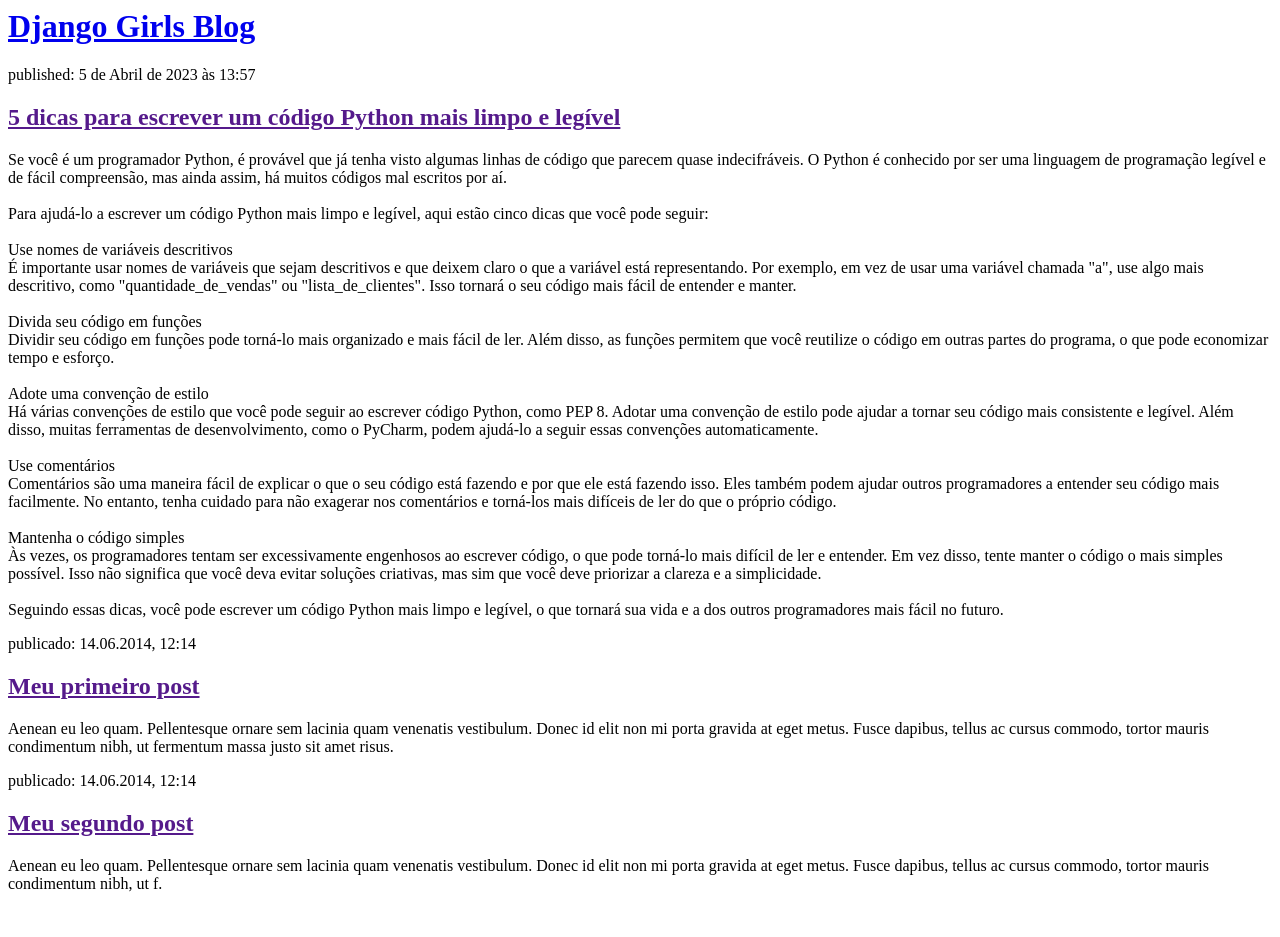
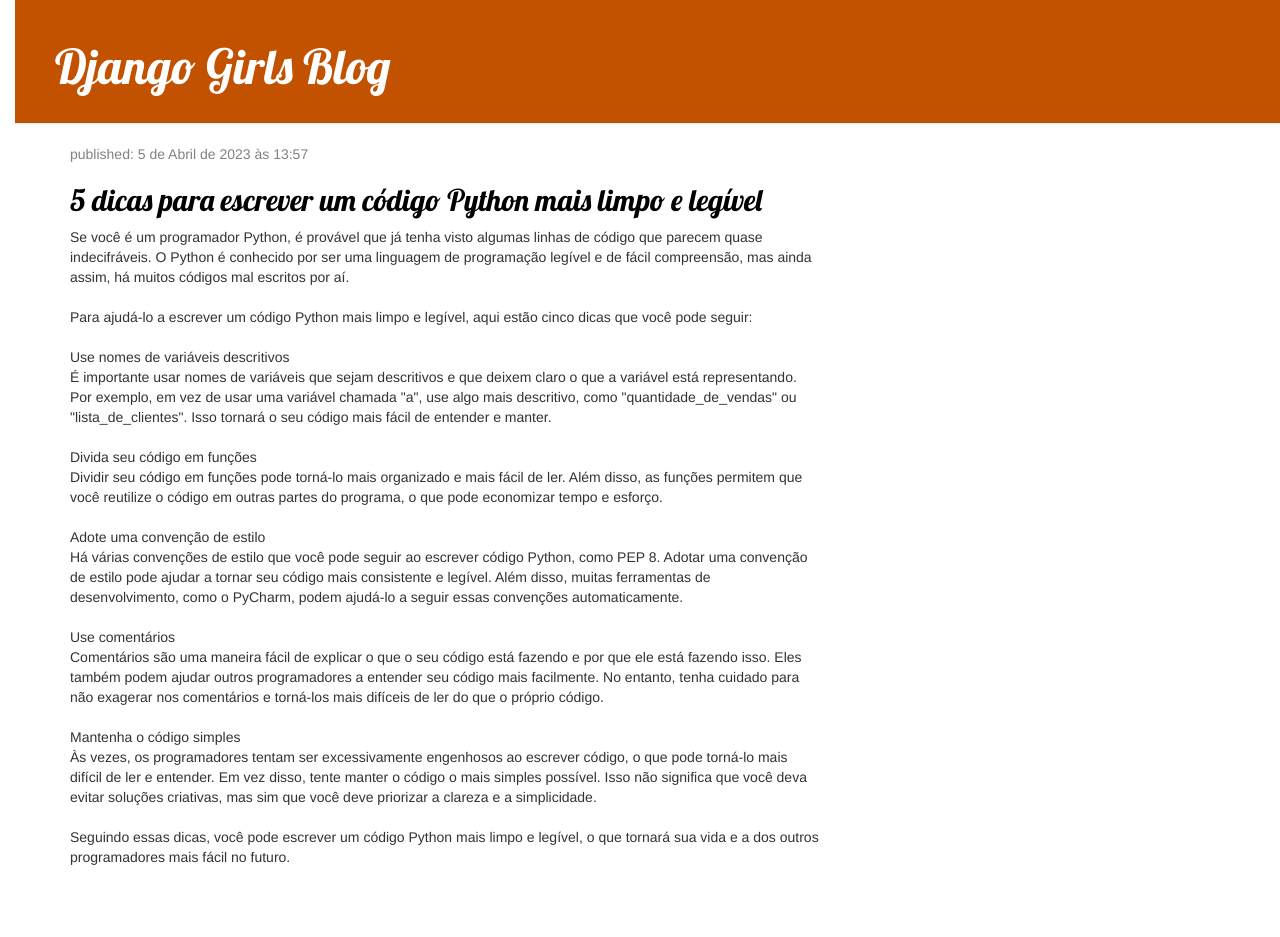
Before and after one commit to MaikDouglasOficial/meusite, a Django app: page / in a window 1280 px wide. Before the commit the page ends 892 px from the top, so only its background shows below. Run offline with Django 4.2, Linux system fonts and the light colour scheme; data comes from the database, SQL or seed files in the repository; some libraries are stand-ins or nearby versions.

Commit message:
Adicionando css a pagina.

```diff
--- /dev/null
+++ b/blog/static/css/blog.css
@@ -0,0 +1,55 @@
+h1 a, h2 a {
+    color: #C25100;
+    font-family: 'Lobster';
+}
+
+body {
+    padding-left: 15px;
+}
+
+.page-header {
+    background-color: #C25100;
+    margin-top: 0;
+    padding: 20px 20px 20px 40px;
+}
+
+.page-header h1, .page-header h1 a, .page-header h1 a:visited, .page-header h1 a:active {
+    color: #ffffff;
+    font-size: 36pt;
+    text-decoration: none;
+}
+
+.content {
+    margin-left: 40px;
+}
+
+h1, h2, h3, h4 {
+    font-family: 'Lobster', cursive;
+}
+
+.date {
+    color: #828282;
+}
+
+.save {
+    float: right;
+}
+
+.post-form textarea, .post-form input {
+    width: 100%;
+}
+
+.top-menu, .top-menu:hover, .top-menu:visited {
+    color: #ffffff;
+    float: right;
+    font-size: 26pt;
+    margin-right: 20px;
+}
+
+.post {
+    margin-bottom: 70px;
+}
+
+.post h2 a, .post h2 a:visited {
+    color: #000000;
+}
--- a/blog/templates/blog/post_list.html
+++ b/blog/templates/blog/post_list.html
@@ -1,30 +1,33 @@
+{% load static %}
 <html>
     <head>
-        <title>Blog Django Girls</title>
+        <title>Django Girls blog</title>
+        <link rel="stylesheet" href="//maxcdn.bootstrapcdn.com/bootstrap/3.2.0/css/bootstrap.min.css">
+        <link rel="stylesheet" href="//maxcdn.bootstrapcdn.com/bootstrap/3.2.0/css/bootstrap-theme.min.css">
+        <link rel="stylesheet" href="{% static 'css/blog.css' %}">
+        <link href="//fonts.googleapis.com/css?family=Lobster&subset=latin,latin-ext" rel="stylesheet" type="text/css">
     </head>
     <body>
-        <div>
+        <div class="page-header">
             <h1><a href="/">Django Girls Blog</a></h1>
         </div>
 
         {% for post in posts %}
-    <div>
+           <div class="content container">
+    <div class="row">
+        <div class="col-md-8">
+            {% for post in posts %}
+                <div class="post">
+                    <div class="date">
                         <p>published: {{ post.published_date }}</p>
+                    </div>
                     <h2><a href="">{{ post.title }}</a></h2>
                     <p>{{ post.text|linebreaksbr }}</p>
                 </div>
             {% endfor %}
-
-        <div>
-            <p>publicado: 14.06.2014, 12:14</p>
-            <h2><a href="">Meu primeiro post</a></h2>
-            <p>Aenean eu leo quam. Pellentesque ornare sem lacinia quam venenatis vestibulum. Donec id elit non mi porta gravida at eget metus. Fusce dapibus, tellus ac cursus commodo, tortor mauris condimentum nibh, ut fermentum massa justo sit amet risus.</p>
         </div>
-
-        <div>
-            <p>publicado: 14.06.2014, 12:14</p>
-            <h2><a href="">Meu segundo post</a></h2>
-            <p>Aenean eu leo quam. Pellentesque ornare sem lacinia quam venenatis vestibulum. Donec id elit non mi porta gravida at eget metus. Fusce dapibus, tellus ac cursus commodo, tortor mauris condimentum nibh, ut f.</p>
     </div>
+</div>
+        {% endfor %}
     </body>
 </html>
```
Lines whose indentation alone changed are shown as unchanged.
